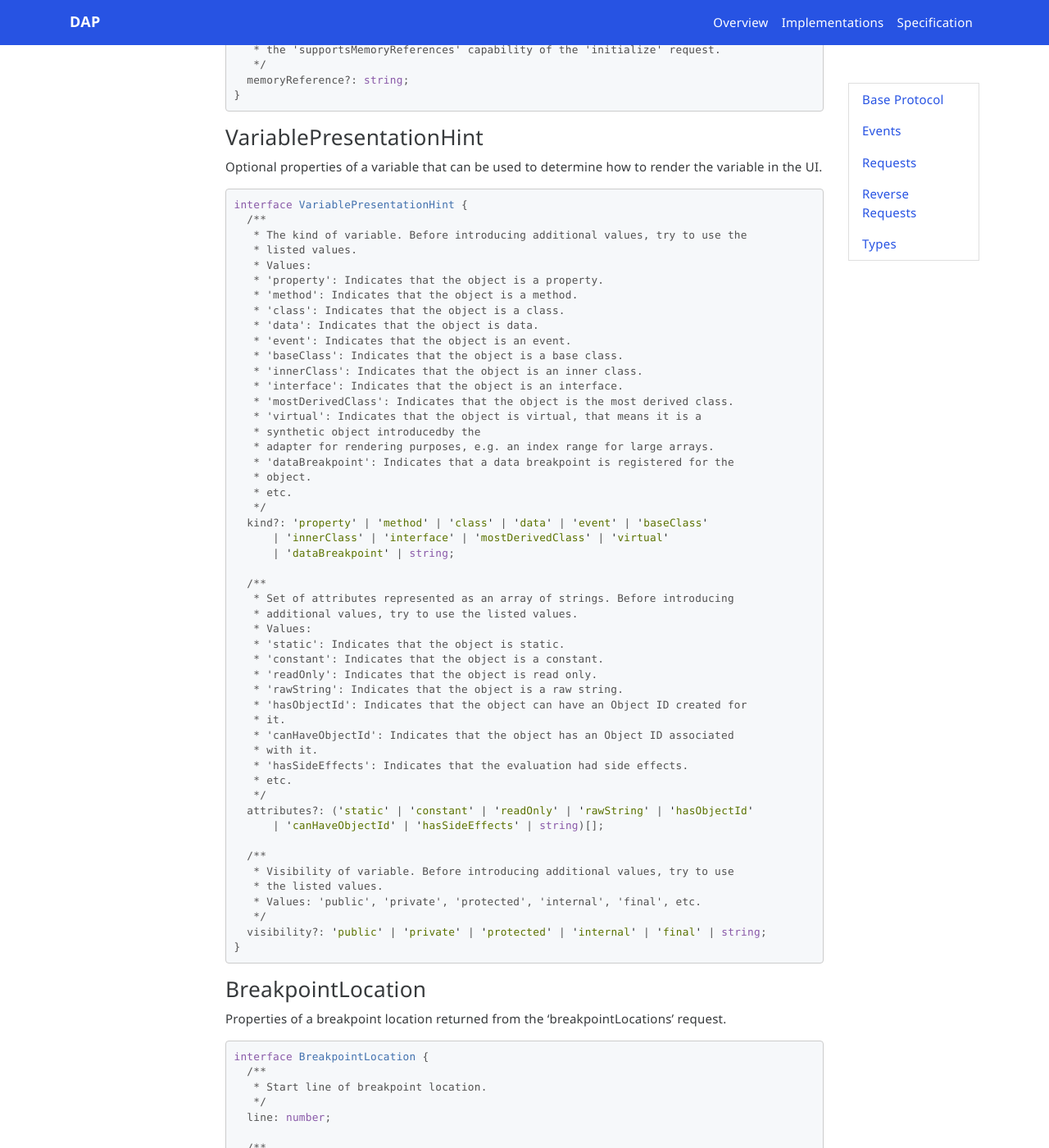
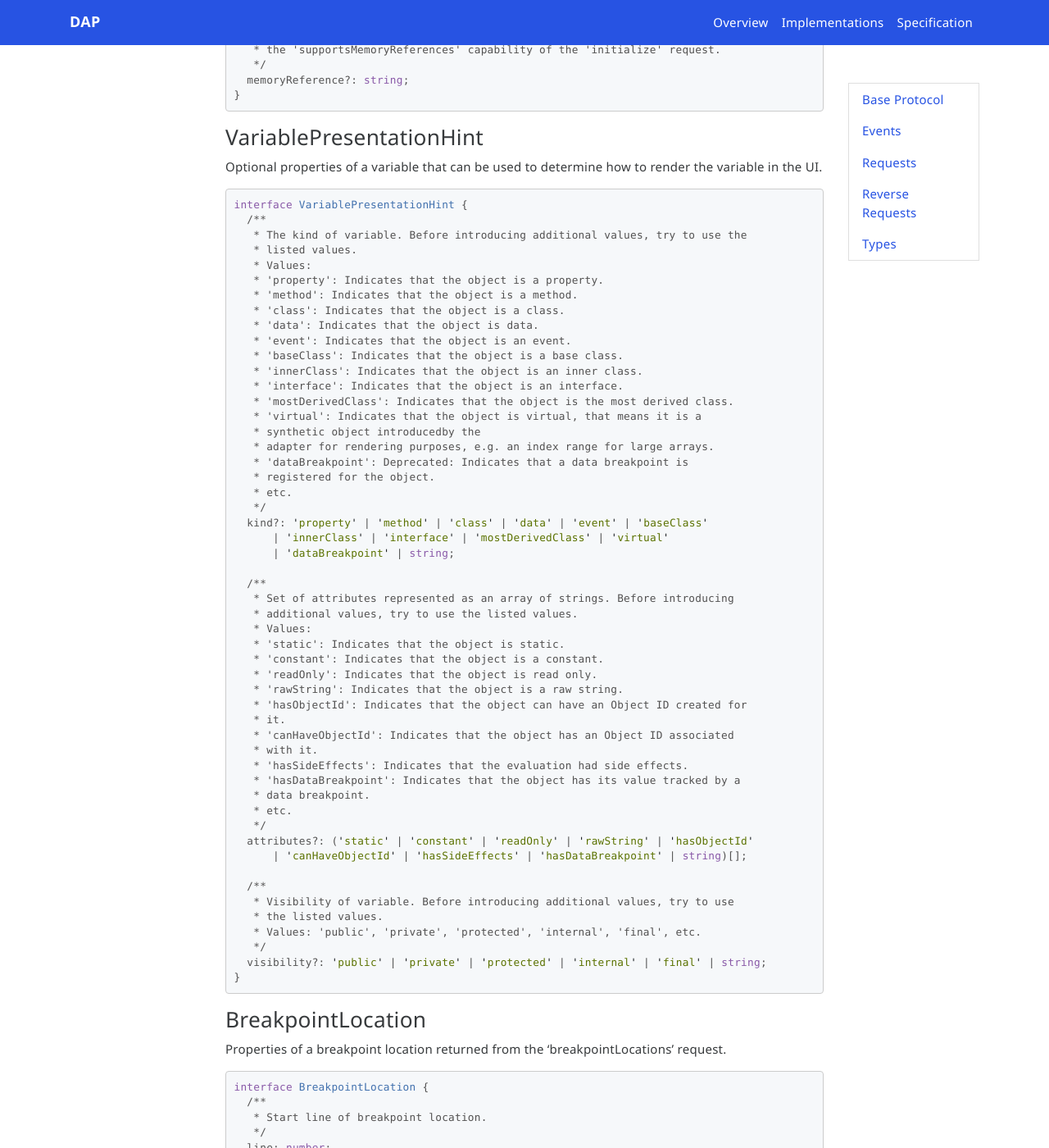
Before and after one commit to microsoft/debug-adapter-protocol, a Jekyll site: the page built from specification.md, in a window 1280 px wide and 1400 px high, scrolled down 66450 px. Shown: the whole window at 82% size. Built offline with Jekyll 4.4.1, drawn with Linux system fonts in a browser that asks for light colours; nearby versions of some CDN libraries; emoji names are drawn with the system emoji font; comment, search, counter and statistics services are not loaded.

Commit message:
Add changes for hasDataBreakpoint attribute.

```diff
--- a/specification.md
+++ b/specification.md
@@ -3655,8 +3655,8 @@ interface VariablePresentationHint {
    * 'virtual': Indicates that the object is virtual, that means it is a
    * synthetic object introducedby the
    * adapter for rendering purposes, e.g. an index range for large arrays.
-   * 'dataBreakpoint': Indicates that a data breakpoint is registered for the
-   * object.
+   * 'dataBreakpoint': Deprecated: Indicates that a data breakpoint is
+   * registered for the object.
    * etc.
    */
   kind?: 'property' | 'method' | 'class' | 'data' | 'event' | 'baseClass'
@@ -3676,10 +3676,12 @@ interface VariablePresentationHint {
    * 'canHaveObjectId': Indicates that the object has an Object ID associated
    * with it.
    * 'hasSideEffects': Indicates that the evaluation had side effects.
+   * 'hasDataBreakpoint': Indicates that the object has its value tracked by a
+   * data breakpoint.
    * etc.
    */
   attributes?: ('static' | 'constant' | 'readOnly' | 'rawString' | 'hasObjectId'
-      | 'canHaveObjectId' | 'hasSideEffects' | string)[];
+      | 'canHaveObjectId' | 'hasSideEffects' | 'hasDataBreakpoint' | string)[];
 
   /**
    * Visibility of variable. Before introducing additional values, try to use
```
Also changed, not shown: debugAdapterProtocol.json.
